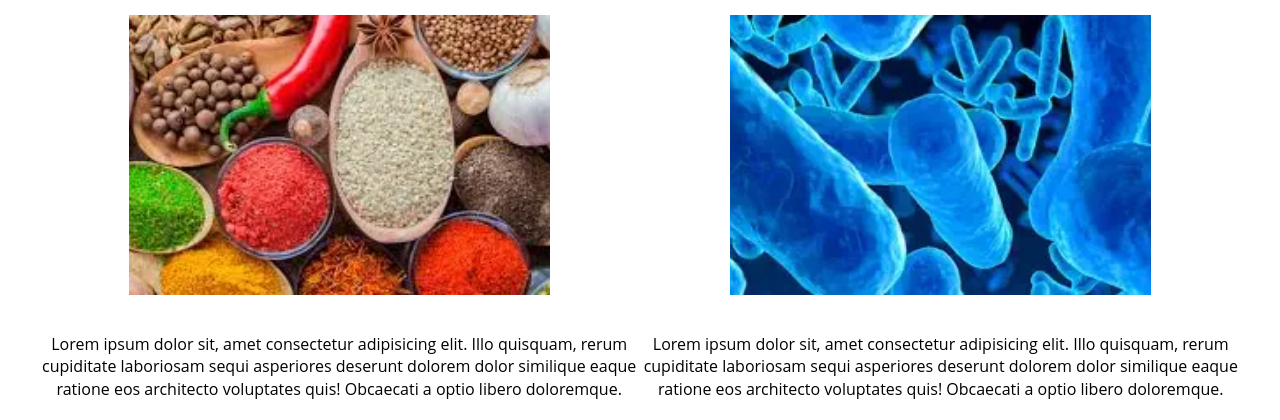
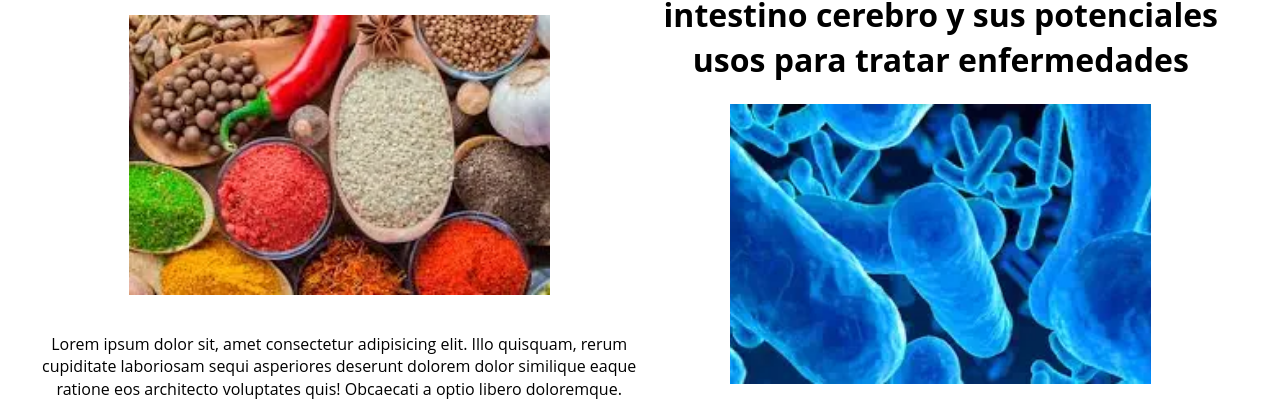
Before and after one commit to jgarrote8/2TICpro-invest, a plain HTML site: page proyectos/index.html in a window 1280 px wide. Shown: the part 184-604 px from the top of the page. Drawn offline with Linux system fonts and the light colour scheme.

Commit message:
Add files via upload

```diff
--- a/proyectos/index.html
+++ b/proyectos/index.html
@@ -132,9 +132,9 @@
         <a href="1/index.html"><div><h1>Aditivos alimentarios</h1>
           <div class="bgimg-1"></div>
           <br><p>Lorem ipsum dolor sit, amet consectetur adipisicing elit. Illo quisquam, rerum cupiditate laboriosam sequi asperiores deserunt dolorem dolor similique eaque ratione eos architecto voluptates quis! Obcaecati a optio libero doloremque.</p></div></a>
-        <a href="2/index.html"><div><h1>El eje intestino-cerebro</h1>
+        <a href="2/index.html"><div><h1>La microbiota intestinal, el eje intestino cerebro y sus potenciales usos para tratar enfermedades</h1>
           <div class="bgimg-2"></div>
-          <br><p>Lorem ipsum dolor sit, amet consectetur adipisicing elit. Illo quisquam, rerum cupiditate laboriosam sequi asperiores deserunt dolorem dolor similique eaque ratione eos architecto voluptates quis! Obcaecati a optio libero doloremque.</p></div></a>
+          <br><p>racias al aumento de la producción científica acerca de la microbiota intestinal se ha podido establecer una relación entre un gran número de enfermedades y los procesos que se llevan a cabo en este órgano virtual. Adicionalmente, gracias a que se han estudiado en detalle las distintas relaciones entre la microbiota, el metabolismo, el cerebro, la inflamación sistémica, el sistema cardiovascular (...seguir leyendo)</p></div></a>
         <a href="3/index.html"><div><h1>Religión</h1>
           <div class="bgimg-3"></div>
           <br><p>Lorem ipsum dolor sit, amet consectetur adipisicing elit. Illo quisquam, rerum cupiditate laboriosam sequi asperiores deserunt dolorem dolor similique eaque ratione eos architecto voluptates quis! Obcaecati a optio libero doloremque.</p></div></a>
```
